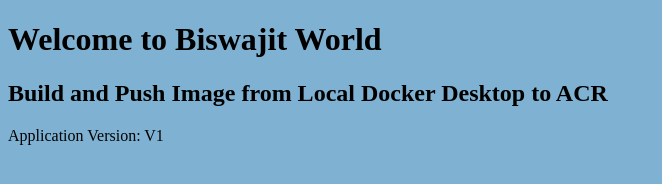
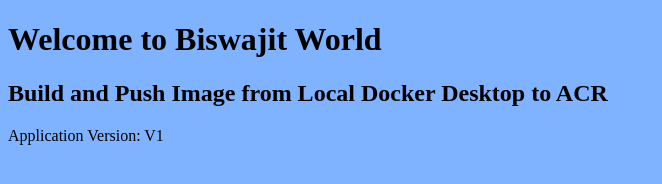
Before and after one commit to biswa123642/newtestdemo, a website: page index.html in a window 1280 px wide. Shown: the whole page, without its empty margins (0-662 px from the left). Drawn offline with Linux system fonts and the light colour scheme.

Commit message:
Update index.html

```diff
--- a/index.html
+++ b/index.html
@@ -1,6 +1,6 @@
 <!DOCTYPE html>
 <html>
-   <body style="background-color:rgb(127, 178, 210);">
+   <body style="background-color:rgb(127, 178, 255);">
       <h1>Welcome to Biswajit World</h1>
       <h2>Build and Push Image from Local Docker Desktop to ACR</h2>
       <p>Application Version: V1</p>
```
